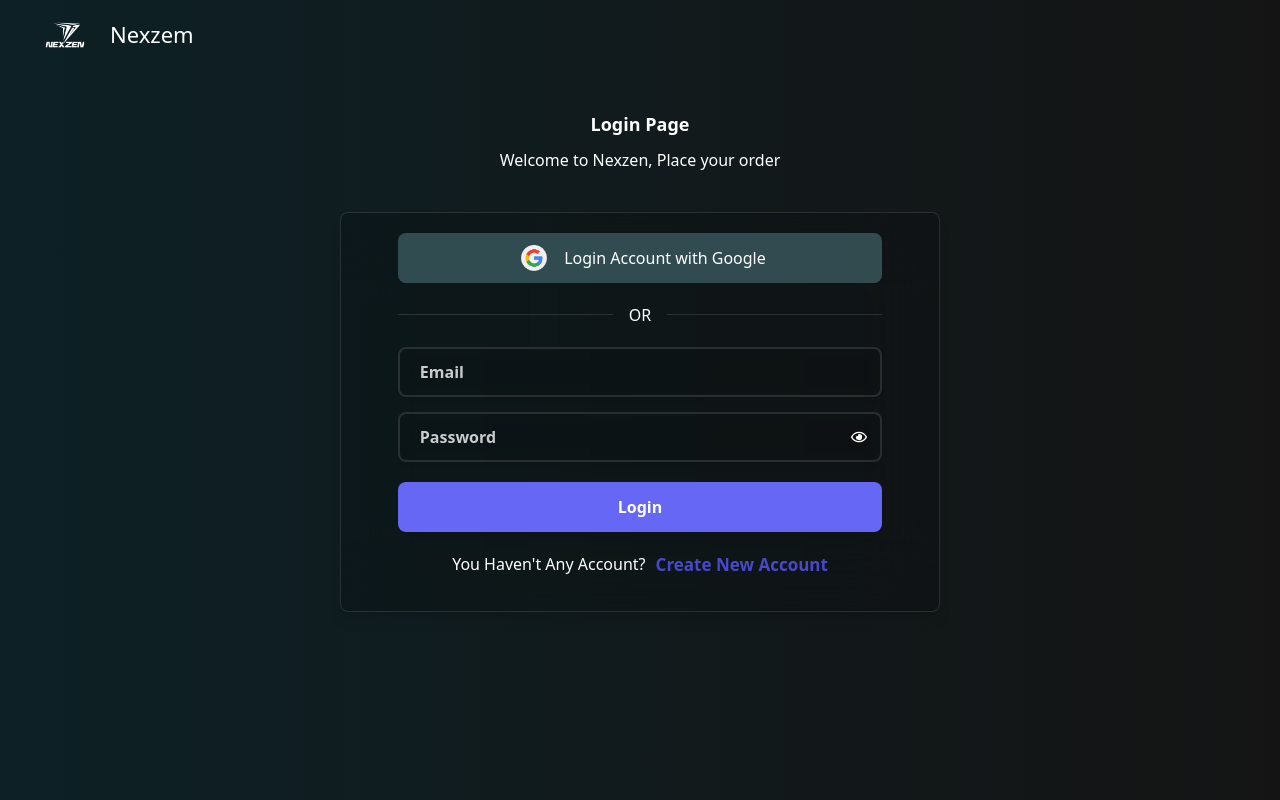
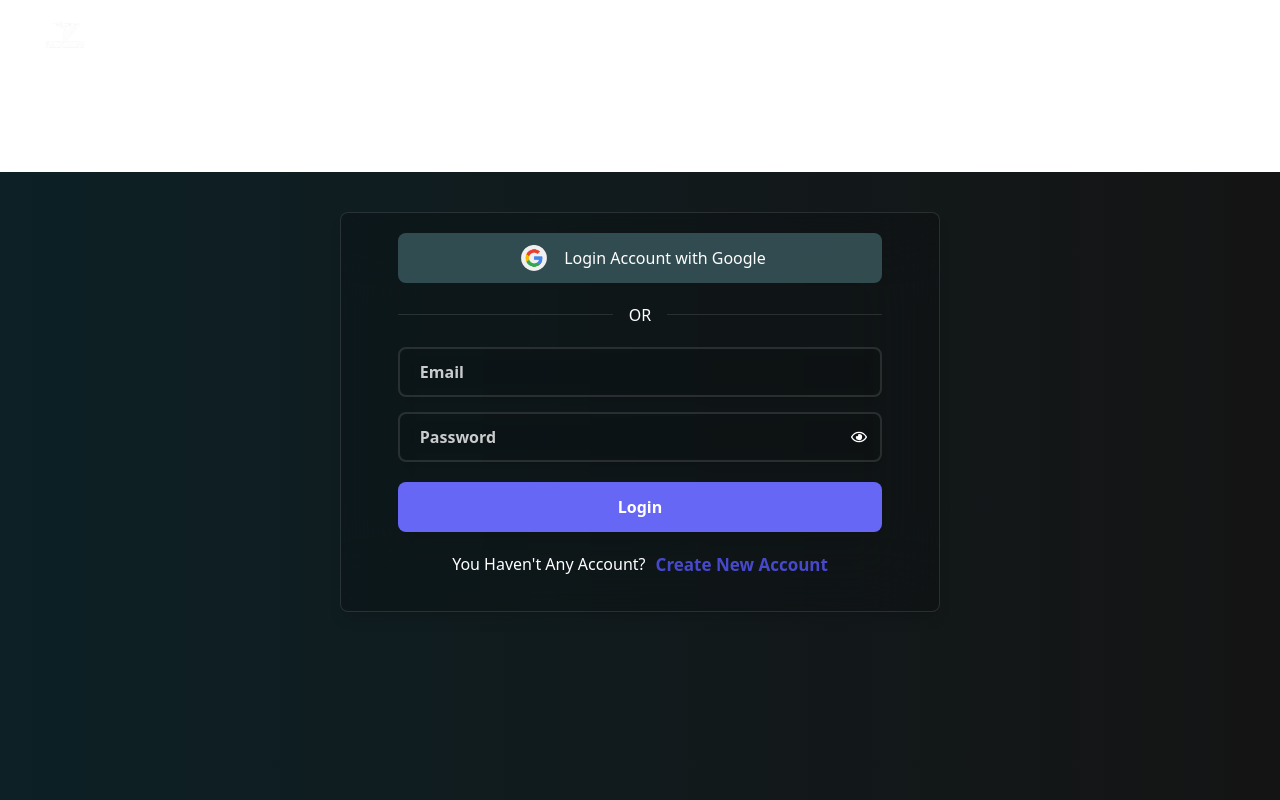
Before and after one commit to Muhammad-Hammad0/nexznow-web, a React (Vite) app in the folder frontend/my-app/: page /login in a window 1280 px wide. Shown: the top 800 px of the page. Built offline with nearby package versions, Linux system fonts and the light colour scheme; no server answers.

Commit message:
frontend

```diff
--- a/frontend/my-app/src/pages/login.jsx
+++ b/frontend/my-app/src/pages/login.jsx
@@ -48,10 +48,10 @@
   };
 
   return (
-    <div className='w-[100vw] h-[100vh] bg-gradient-to-l from-[#141414] to-[#0c2025] text-white flex flex-col items-center justify-start'>
+    <div className='w-[100vw] h-[100vh] bg-gradient-to-l  text-white flex flex-col items-center justify-start'>
       <div className='w-full h-[80px] flex items-center justify-start px-[30px] gap-[10px] cursor-pointer' onClick={() => navigate("/")}>
         <img className='w-[70px]' src={Logo} alt="logo" />
-        <h1 className='text-[22px] font-sans'>Nexzem</h1>
+
       </div>
 
       <div className='w-full h-screen flex items-center justify-start flex-col gap-[10px] pt-10' >
```
